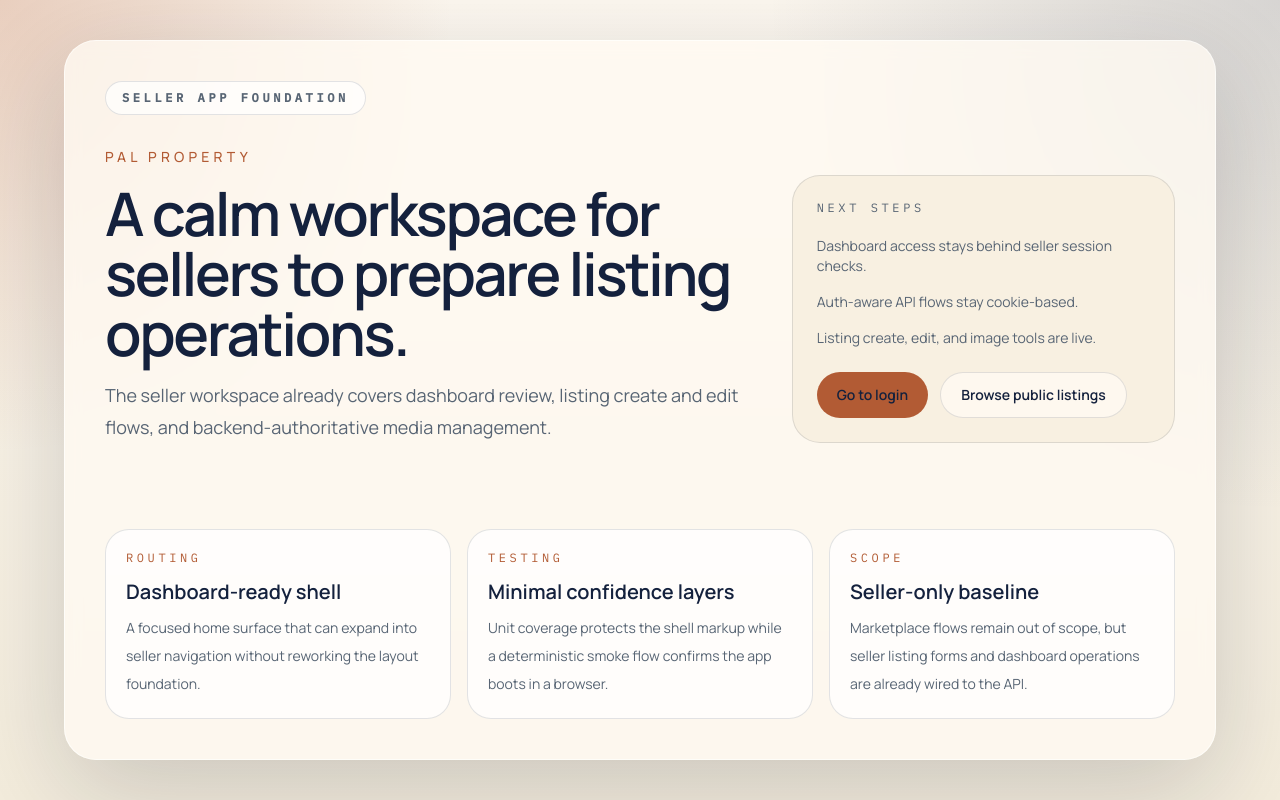
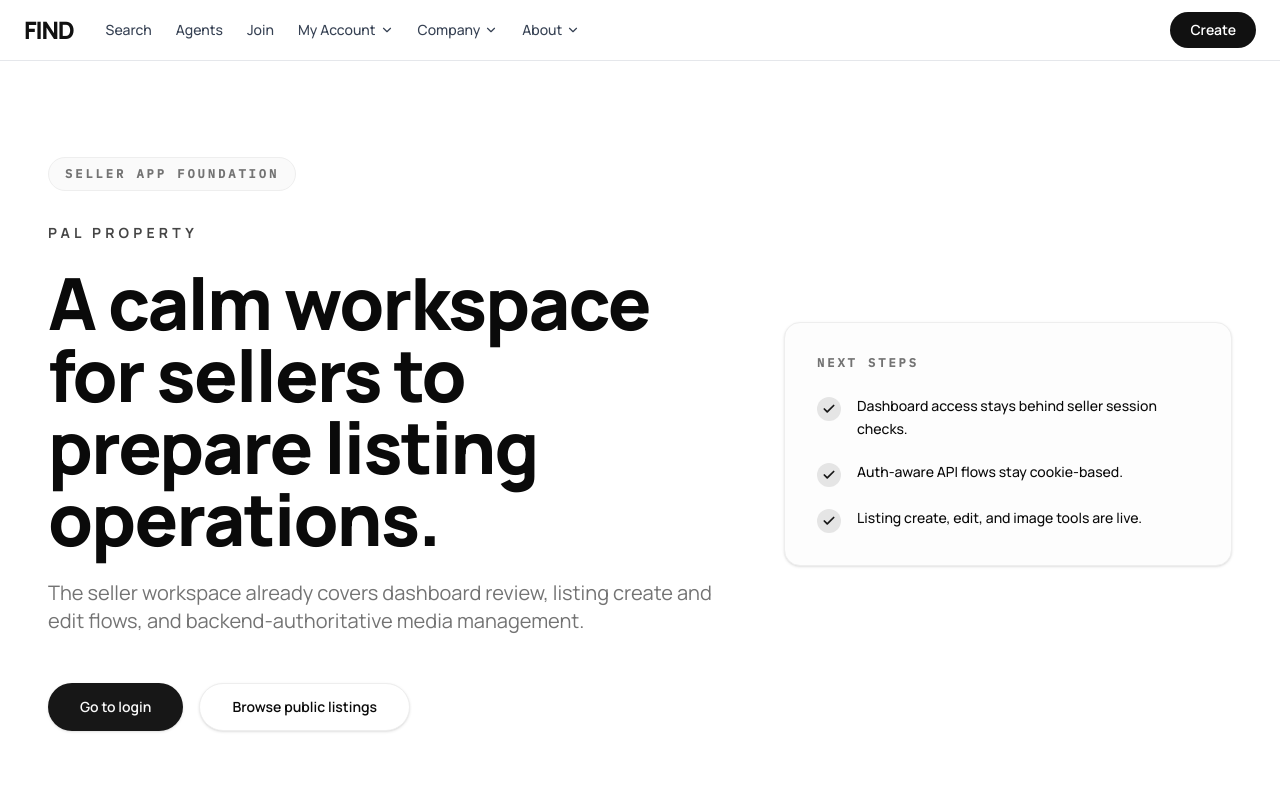
Before and after one commit to naufalilyasa/pal-property, a Next.js app in the folder frontend/: page / in a window 1280 px wide. Shown: the top 800 px of the page. Built offline with nearby package versions, Linux system fonts and the light colour scheme.

Commit message:
feat: Implement a consistent app-wide layout with new TopNav and Footer components, and refresh page styling across login and home pages.

```diff
--- a/frontend/app/globals.css
+++ b/frontend/app/globals.css
@@ -1,39 +1,174 @@
 @import "tailwindcss";
 
+@custom-variant dark (&:is(.dark *));
+
 :root {
-  --background: #f3ecdc;
-  --foreground: #14213d;
-  --panel: rgba(255, 250, 242, 0.78);
-  --panel-strong: #f8f0e1;
-  --ink: #14213d;
-  --muted: #586574;
-  --accent: #b25b34;
-  --line: rgba(20, 33, 61, 0.12);
+  --background: oklch(1 0 0);
+  --foreground: oklch(0.1450 0 0);
+  --card: oklch(0.9950 0 0);
+  --card-foreground: oklch(0.1450 0 0);
+  --popover: oklch(1 0 0);
+  --popover-foreground: oklch(0.1450 0 0);
+  --primary: oklch(0.2050 0 0);
+  --primary-foreground: oklch(0.9850 0 0);
+  --secondary: oklch(0.8700 0 0);
+  --secondary-foreground: oklch(0.1450 0 0);
+  --muted: oklch(0.9500 0 0);
+  --muted-foreground: oklch(0.5560 0 0);
+  --accent: oklch(0.9500 0 0);
+  --accent-foreground: oklch(0.2050 0 0);
+  --destructive: oklch(0.5770 0.2450 27.3250);
+  --destructive-foreground: oklch(1 0 0);
+  --border: oklch(0.9500 0 0);
+  --input: oklch(0.9700 0 0);
+  --ring: oklch(0.7080 0 0);
+  --chart-1: oklch(0.8100 0.1000 252);
+  --chart-2: oklch(0.6200 0.1900 260);
+  --chart-3: oklch(0.5500 0.2200 263);
+  --chart-4: oklch(0.4900 0.2200 264);
+  --chart-5: oklch(0.4200 0.1800 266);
+  --sidebar: oklch(0.9850 0 0);
+  --sidebar-foreground: oklch(0.1450 0 0);
+  --sidebar-primary: oklch(0.2050 0 0);
+  --sidebar-primary-foreground: oklch(0.9850 0 0);
+  --sidebar-accent: oklch(0.9700 0 0);
+  --sidebar-accent-foreground: oklch(0.2050 0 0);
+  --sidebar-border: oklch(0.9220 0 0);
+  --sidebar-ring: oklch(0.7080 0 0);
+  --font-sans: DM Sans, ui-sans-serif, sans-serif, system-ui;
+  --font-serif: ui-serif, Georgia, Cambria, "Times New Roman", Times, serif;
+  --font-mono: Geist Mono, ui-monospace, monospace;
+  --radius: 1rem;
+  --shadow-x: 0;
+  --shadow-y: 1px;
+  --shadow-blur: 3px;
+  --shadow-spread: 0px;
+  --shadow-opacity: 0.1;
+  --shadow-color: oklch(0 0 0);
+  --shadow-2xs: 0 1px 3px 0px hsl(0 0% 0% / 0.05);
+  --shadow-xs: 0 1px 3px 0px hsl(0 0% 0% / 0.05);
+  --shadow-sm: 0 1px 3px 0px hsl(0 0% 0% / 0.10), 0 1px 2px -1px hsl(0 0% 0% / 0.10);
+  --shadow: 0 1px 3px 0px hsl(0 0% 0% / 0.10), 0 1px 2px -1px hsl(0 0% 0% / 0.10);
+  --shadow-md: 0 1px 3px 0px hsl(0 0% 0% / 0.10), 0 2px 4px -1px hsl(0 0% 0% / 0.10);
+  --shadow-lg: 0 1px 3px 0px hsl(0 0% 0% / 0.10), 0 4px 6px -1px hsl(0 0% 0% / 0.10);
+  --shadow-xl: 0 1px 3px 0px hsl(0 0% 0% / 0.10), 0 8px 10px -1px hsl(0 0% 0% / 0.10);
+  --shadow-2xl: 0 1px 3px 0px hsl(0 0% 0% / 0.25);
+  --tracking-normal: 0em;
+  --spacing: 0.25rem;
 }
 
-html {
-  min-height: 100%;
+.dark {
+  --background: oklch(0.2050 0 0);
+  --foreground: oklch(0.9850 0 0);
+  --card: oklch(0.1650 0 0);
+  --card-foreground: oklch(0.9850 0 0);
+  --popover: oklch(0.2050 0 0);
+  --popover-foreground: oklch(0.9850 0 0);
+  --primary: oklch(0.9220 0 0);
+  --primary-foreground: oklch(0.2050 0 0);
+  --secondary: oklch(0.2690 0 0);
+  --secondary-foreground: oklch(0.9850 0 0);
+  --muted: oklch(0.2690 0 0);
+  --muted-foreground: oklch(0.7080 0 0);
+  --accent: oklch(0.3710 0 0);
+  --accent-foreground: oklch(0.9850 0 0);
+  --destructive: oklch(0.7040 0.1910 22.2160);
+  --destructive-foreground: oklch(0.9850 0 0);
+  --border: oklch(0.2690 0 0);
+  --input: oklch(0.2690 0 0);
+  --ring: oklch(0.5560 0 0);
+  --chart-1: oklch(0.8100 0.1000 252);
+  --chart-2: oklch(0.6200 0.1900 260);
+  --chart-3: oklch(0.5500 0.2200 263);
+  --chart-4: oklch(0.4900 0.2200 264);
+  --chart-5: oklch(0.4200 0.1800 266);
+  --sidebar: oklch(0.2690 0 0);
+  --sidebar-foreground: oklch(0.9850 0 0);
+  --sidebar-primary: oklch(0.4880 0.2430 264.3760);
+  --sidebar-primary-foreground: oklch(0.9850 0 0);
+  --sidebar-accent: oklch(0.2690 0 0);
+  --sidebar-accent-foreground: oklch(0.9850 0 0);
+  --sidebar-border: oklch(0.2750 0 0);
+  --sidebar-ring: oklch(0.4390 0 0);
+  --font-sans: DM Sans, ui-sans-serif, sans-serif, system-ui;
+  --font-serif: ui-serif, Georgia, Cambria, "Times New Roman", Times, serif;
+  --font-mono: Geist Mono, ui-monospace, monospace;
+  --radius: 1rem;
+  --shadow-x: 0;
+  --shadow-y: 1px;
+  --shadow-blur: 3px;
+  --shadow-spread: 0px;
+  --shadow-opacity: 0.1;
+  --shadow-color: oklch(0 0 0);
+  --shadow-2xs: 0 1px 3px 0px hsl(0 0% 0% / 0.05);
+  --shadow-xs: 0 1px 3px 0px hsl(0 0% 0% / 0.05);
+  --shadow-sm: 0 1px 3px 0px hsl(0 0% 0% / 0.10), 0 1px 2px -1px hsl(0 0% 0% / 0.10);
+  --shadow: 0 1px 3px 0px hsl(0 0% 0% / 0.10), 0 1px 2px -1px hsl(0 0% 0% / 0.10);
+  --shadow-md: 0 1px 3px 0px hsl(0 0% 0% / 0.10), 0 2px 4px -1px hsl(0 0% 0% / 0.10);
+  --shadow-lg: 0 1px 3px 0px hsl(0 0% 0% / 0.10), 0 4px 6px -1px hsl(0 0% 0% / 0.10);
+  --shadow-xl: 0 1px 3px 0px hsl(0 0% 0% / 0.10), 0 8px 10px -1px hsl(0 0% 0% / 0.10);
+  --shadow-2xl: 0 1px 3px 0px hsl(0 0% 0% / 0.25);
 }
 
-body {
-  min-height: 100vh;
-  background:
-    radial-gradient(circle at top left, rgba(178, 91, 52, 0.26), transparent 30%),
-    radial-gradient(circle at top right, rgba(20, 33, 61, 0.16), transparent 34%),
-    linear-gradient(180deg, #fcf7ef 0%, var(--background) 100%);
-  color: var(--foreground);
-  font-family: var(--font-sans), sans-serif;
+@theme inline {
+  --color-background: var(--background);
+  --color-foreground: var(--foreground);
+  --color-card: var(--card);
+  --color-card-foreground: var(--card-foreground);
+  --color-popover: var(--popover);
+  --color-popover-foreground: var(--popover-foreground);
+  --color-primary: var(--primary);
+  --color-primary-foreground: var(--primary-foreground);
+  --color-secondary: var(--secondary);
+  --color-secondary-foreground: var(--secondary-foreground);
+  --color-muted: var(--muted);
+  --color-muted-foreground: var(--muted-foreground);
+  --color-accent: var(--accent);
+  --color-accent-foreground: var(--accent-foreground);
+  --color-destructive: var(--destructive);
+  --color-destructive-foreground: var(--destructive-foreground);
+  --color-border: var(--border);
+  --color-input: var(--input);
+  --color-ring: var(--ring);
+  --color-chart-1: var(--chart-1);
+  --color-chart-2: var(--chart-2);
+  --color-chart-3: var(--chart-3);
+  --color-chart-4: var(--chart-4);
+  --color-chart-5: var(--chart-5);
+  --color-sidebar: var(--sidebar);
+  --color-sidebar-foreground: var(--sidebar-foreground);
+  --color-sidebar-primary: var(--sidebar-primary);
+  --color-sidebar-primary-foreground: var(--sidebar-primary-foreground);
+  --color-sidebar-accent: var(--sidebar-accent);
+  --color-sidebar-accent-foreground: var(--sidebar-accent-foreground);
+  --color-sidebar-border: var(--sidebar-border);
+  --color-sidebar-ring: var(--sidebar-ring);
+
+  --font-sans: var(--font-sans);
+  --font-mono: var(--font-mono);
+  --font-serif: var(--font-serif);
+
+  --radius-sm: calc(var(--radius) - 4px);
+  --radius-md: calc(var(--radius) - 2px);
+  --radius-lg: var(--radius);
+  --radius-xl: calc(var(--radius) + 4px);
+
+  --shadow-2xs: var(--shadow-2xs);
+  --shadow-xs: var(--shadow-xs);
+  --shadow-sm: var(--shadow-sm);
+  --shadow: var(--shadow);
+  --shadow-md: var(--shadow-md);
+  --shadow-lg: var(--shadow-lg);
+  --shadow-xl: var(--shadow-xl);
+  --shadow-2xl: var(--shadow-2xl);
 }
 
-* {
-  box-sizing: border-box;
+@layer base {
+  * {
+    @apply border-border outline-ring/50;
+  }
+
+  body {
+    @apply bg-background text-foreground;
+  }
 }
-
-a {
-  color: inherit;
-  text-decoration: none;
-}
-
-::selection {
-  background: rgba(178, 91, 52, 0.18);
-}
--- a/frontend/app/page.tsx
+++ b/frontend/app/page.tsx
@@ -1,98 +1,123 @@
 import Link from "next/link";
+import { TopNav } from "@/features/listings/components/top-nav";
+import { Footer } from "@/features/listings/components/footer";
 
 export default function Home() {
   return (
-    <main className="min-h-screen px-6 py-10 sm:px-10 lg:px-12" data-testid="home-shell">
-      <div className="mx-auto flex min-h-[calc(100vh-5rem)] w-full max-w-6xl flex-col justify-between rounded-4xl border border-white/60 bg-(--panel) p-8 shadow-[0_30px_100px_rgba(15,23,42,0.18)] backdrop-blur sm:p-10">
-        <section className="grid gap-12 lg:grid-cols-[1.25fr_0.75fr] lg:items-end">
+    <div className="flex min-h-screen flex-col bg-background font-sans text-foreground">
+      <TopNav />
+
+      {/* Main Hero Content */}
+      <main className="flex-1" data-testid="home-shell">
+        <div className="mx-auto w-full max-w-[1580px] px-6 py-16 sm:px-10 sm:py-24 lg:px-12">
+          <section className="grid gap-16 lg:grid-cols-[1.2fr_0.8fr] lg:items-center">
             <div className="space-y-8">
               <div
-              className="inline-flex items-center gap-3 rounded-full border border-(--line) bg-white/70 px-4 py-2 text-xs font-semibold uppercase tracking-[0.3em] text-(--muted)"
-              style={{ fontFamily: "var(--font-mono), monospace" }}
+                className="inline-flex items-center gap-3 rounded-full border border-border bg-muted/30 px-4 py-2 text-xs font-semibold uppercase tracking-[0.25em] text-muted-foreground"
+                style={{ fontFamily: "var(--font-mono)" }}
               >
                 Seller app foundation
               </div>
-            <div className="space-y-4">
-              <p className="text-sm font-medium uppercase tracking-[0.3em] text-(--accent)">
+              <div className="space-y-6">
+                <p className="text-sm font-bold uppercase tracking-[0.3em] text-primary/80">
                   PAL Property
                 </p>
-              <h1 className="max-w-3xl text-4xl font-semibold tracking-[-0.04em] text-(--ink) sm:text-5xl lg:text-6xl">
+                <h1 className="max-w-3xl text-4xl font-extrabold tracking-tight text-foreground sm:text-6xl lg:text-7xl">
                   A calm workspace for sellers to prepare listing operations.
                 </h1>
-            <p className="max-w-2xl text-base leading-8 text-(--muted) sm:text-lg">
+                <p className="max-w-2xl text-lg text-muted-foreground sm:text-xl">
                   The seller workspace already covers dashboard review, listing create and edit flows, and backend-authoritative media management.
                 </p>
               </div>
+
+              <div className="flex flex-wrap gap-4 pt-4">
+                <Link className="inline-flex h-12 items-center justify-center rounded-full bg-primary px-8 text-sm font-semibold text-primary-foreground shadow transition hover:bg-primary/90" href="/login">
+                  Go to login
+                </Link>
+                <Link className="inline-flex h-12 items-center justify-center rounded-full border border-border bg-background px-8 text-sm font-semibold text-foreground shadow-sm transition hover:bg-accent hover:text-accent-foreground" href="/listings">
+                  Browse public listings
+                </Link>
+              </div>
             </div>
 
-          <aside className="rounded-[1.75rem] border border-(--line) bg-(--panel-strong) p-6">
+            <aside className="rounded-2xl border border-border bg-card p-8 shadow-sm">
               <p
-              className="text-xs uppercase tracking-[0.3em] text-(--muted)"
-              style={{ fontFamily: "var(--font-mono), monospace" }}
+                className="text-xs font-semibold uppercase tracking-[0.25em] text-muted-foreground"
+                style={{ fontFamily: "var(--font-mono)" }}
               >
                 Next steps
               </p>
-            <ul className="mt-5 space-y-4 text-sm text-(--muted)">
-              <li>Dashboard access stays behind seller session checks.</li>
-              <li>Auth-aware API flows stay cookie-based.</li>
-              <li>Listing create, edit, and image tools are live.</li>
+              <ul className="mt-6 flex flex-col gap-5 text-sm font-medium text-card-foreground">
+                <li className="flex items-start gap-4">
+                   <div className="mt-0.5 flex h-6 w-6 shrink-0 items-center justify-center rounded-full bg-primary/10 text-primary">
+                     <svg xmlns="http://www.w3.org/2000/svg" width="14" height="14" viewBox="0 0 24 24" fill="none" stroke="currentColor" strokeWidth="3" strokeLinecap="round" strokeLinejoin="round"><polyline points="20 6 9 17 4 12"/></svg>
+                   </div>
+                   <span className="leading-relaxed">Dashboard access stays behind seller session checks.</span>
+                </li>
+                <li className="flex items-start gap-4">
+                   <div className="mt-0.5 flex h-6 w-6 shrink-0 items-center justify-center rounded-full bg-primary/10 text-primary">
+                     <svg xmlns="http://www.w3.org/2000/svg" width="14" height="14" viewBox="0 0 24 24" fill="none" stroke="currentColor" strokeWidth="3" strokeLinecap="round" strokeLinejoin="round"><polyline points="20 6 9 17 4 12"/></svg>
+                   </div>
+                   <span className="leading-relaxed">Auth-aware API flows stay cookie-based.</span>
+                </li>
+                <li className="flex items-start gap-4">
+                   <div className="mt-0.5 flex h-6 w-6 shrink-0 items-center justify-center rounded-full bg-primary/10 text-primary">
+                     <svg xmlns="http://www.w3.org/2000/svg" width="14" height="14" viewBox="0 0 24 24" fill="none" stroke="currentColor" strokeWidth="3" strokeLinecap="round" strokeLinejoin="round"><polyline points="20 6 9 17 4 12"/></svg>
+                   </div>
+                   <span className="leading-relaxed">Listing create, edit, and image tools are live.</span>
+                </li>
               </ul>
-            <div className="mt-6 flex flex-wrap gap-3">
-              <Link className="inline-flex items-center justify-center rounded-full bg-(--accent) px-5 py-3 text-sm font-semibold text-white transition hover:opacity-90" href="/login">
-                Go to login
-              </Link>
-              <Link className="inline-flex items-center justify-center rounded-full border border-(--line) bg-(--panel) px-5 py-3 text-sm font-semibold text-(--ink) transition hover:border-(--accent) hover:text-(--accent)" href="/listings">
-                Browse public listings
-              </Link>
-            </div>
             </aside>
           </section>
 
-        <section className="grid gap-4 pt-12 md:grid-cols-3">
-          <article className="rounded-3xl border border-(--line) bg-white/72 p-5">
+          <section className="mt-24 grid gap-6 md:grid-cols-3">
+            <article className="rounded-2xl border border-border bg-card p-8 shadow-sm transition-colors hover:bg-accent/40">
               <p
-              className="text-xs uppercase tracking-[0.3em] text-(--accent)"
-              style={{ fontFamily: "var(--font-mono), monospace" }}
+                className="text-xs font-semibold uppercase tracking-[0.25em] text-primary"
+                style={{ fontFamily: "var(--font-mono)" }}
               >
                 Routing
               </p>
-            <h2 className="mt-3 text-xl font-semibold text-(--ink)">
+              <h2 className="mt-5 text-xl font-bold text-card-foreground">
                 Dashboard-ready shell
               </h2>
-            <p className="mt-2 text-sm leading-7 text-(--muted)">
+              <p className="mt-3 text-sm leading-relaxed text-muted-foreground">
                 A focused home surface that can expand into seller navigation without reworking the layout foundation.
               </p>
             </article>
-          <article className="rounded-3xl border border-(--line) bg-white/72 p-5">
+            <article className="rounded-2xl border border-border bg-card p-8 shadow-sm transition-colors hover:bg-accent/40">
               <p
-              className="text-xs uppercase tracking-[0.3em] text-(--accent)"
-              style={{ fontFamily: "var(--font-mono), monospace" }}
+                className="text-xs font-semibold uppercase tracking-[0.25em] text-primary"
+                style={{ fontFamily: "var(--font-mono)" }}
               >
                 Testing
               </p>
-            <h2 className="mt-3 text-xl font-semibold text-(--ink)">
+              <h2 className="mt-5 text-xl font-bold text-card-foreground">
                 Minimal confidence layers
               </h2>
-            <p className="mt-2 text-sm leading-7 text-(--muted)">
+              <p className="mt-3 text-sm leading-relaxed text-muted-foreground">
                 Unit coverage protects the shell markup while a deterministic smoke flow confirms the app boots in a browser.
               </p>
             </article>
-          <article className="rounded-3xl border border-(--line) bg-white/72 p-5">
+            <article className="rounded-2xl border border-border bg-card p-8 shadow-sm transition-colors hover:bg-accent/40">
               <p
-              className="text-xs uppercase tracking-[0.3em] text-(--accent)"
-              style={{ fontFamily: "var(--font-mono), monospace" }}
+                className="text-xs font-semibold uppercase tracking-[0.25em] text-primary"
+                style={{ fontFamily: "var(--font-mono)" }}
               >
                 Scope
               </p>
-            <h2 className="mt-3 text-xl font-semibold text-(--ink)">
+              <h2 className="mt-5 text-xl font-bold text-card-foreground">
                 Seller-only baseline
               </h2>
-            <p className="mt-2 text-sm leading-7 text-(--muted)">
+              <p className="mt-3 text-sm leading-relaxed text-muted-foreground">
                 Marketplace flows remain out of scope, but seller listing forms and dashboard operations are already wired to the API.
               </p>
             </article>
           </section>
         </div>
       </main>
+
+      <Footer />
+    </div>
   );
 }
```
Also changed, not shown: frontend/app/(dashboard)/dashboard/page.tsx (+8 -3 lines), frontend/app/login/page.tsx (+23 -10 lines). Lines whose indentation alone changed are shown as unchanged.
